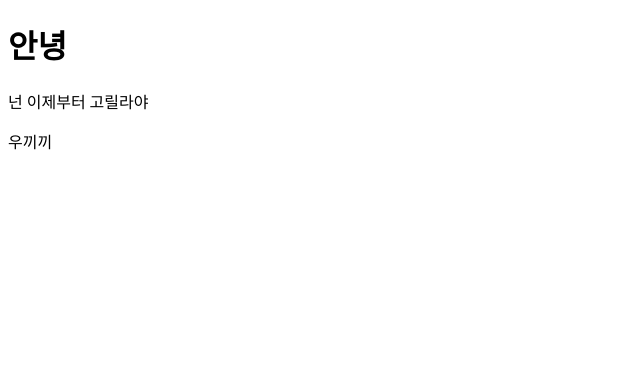
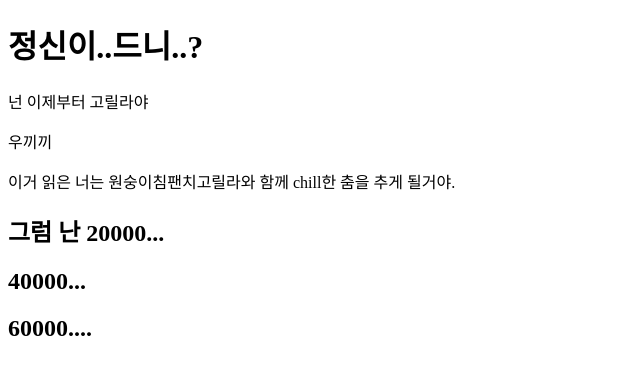
Before and after one commit to eon0525/eon0525.github.io, a plain HTML site: page index.html in a window 1280 px wide. Shown: the whole page, without its empty margins (0-640 px from the left). Drawn offline with Linux system fonts and the light colour scheme.

Commit message:
Update index.html

```diff
--- a/index.html
+++ b/index.html
@@ -2,11 +2,15 @@
 <html lang="ko">
 	<head>
 		<meta charset="UTF-8">
-		<title>정신이..드니..?</title>
+		<title>안녕...</title>
 	</head>
 	<body>
-		<h1>안녕</h1>
+		<h1>정신이..드니..?</h1>
 		<p>넌 이제부터 고릴라야</p>
 		<p>우끼끼</p>
+		<p>이거 읽은 너는 원숭이침팬치고릴라와 함께 chill한 춤을 추게 될거야.</p>
+		<h2>그럼 난 20000...</h2>
+		<h2>40000...</h2>
+		<h2>60000....</h2>
 	</body>
 </html>
```
